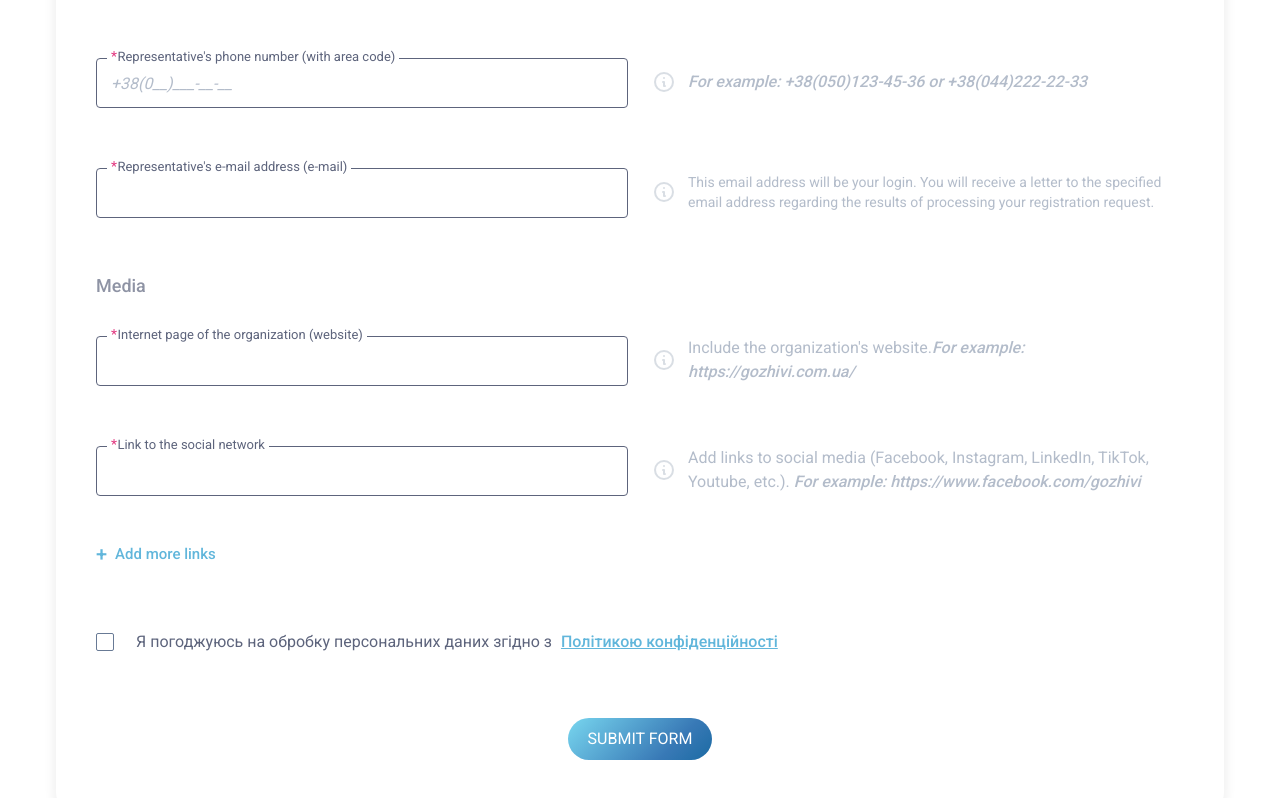
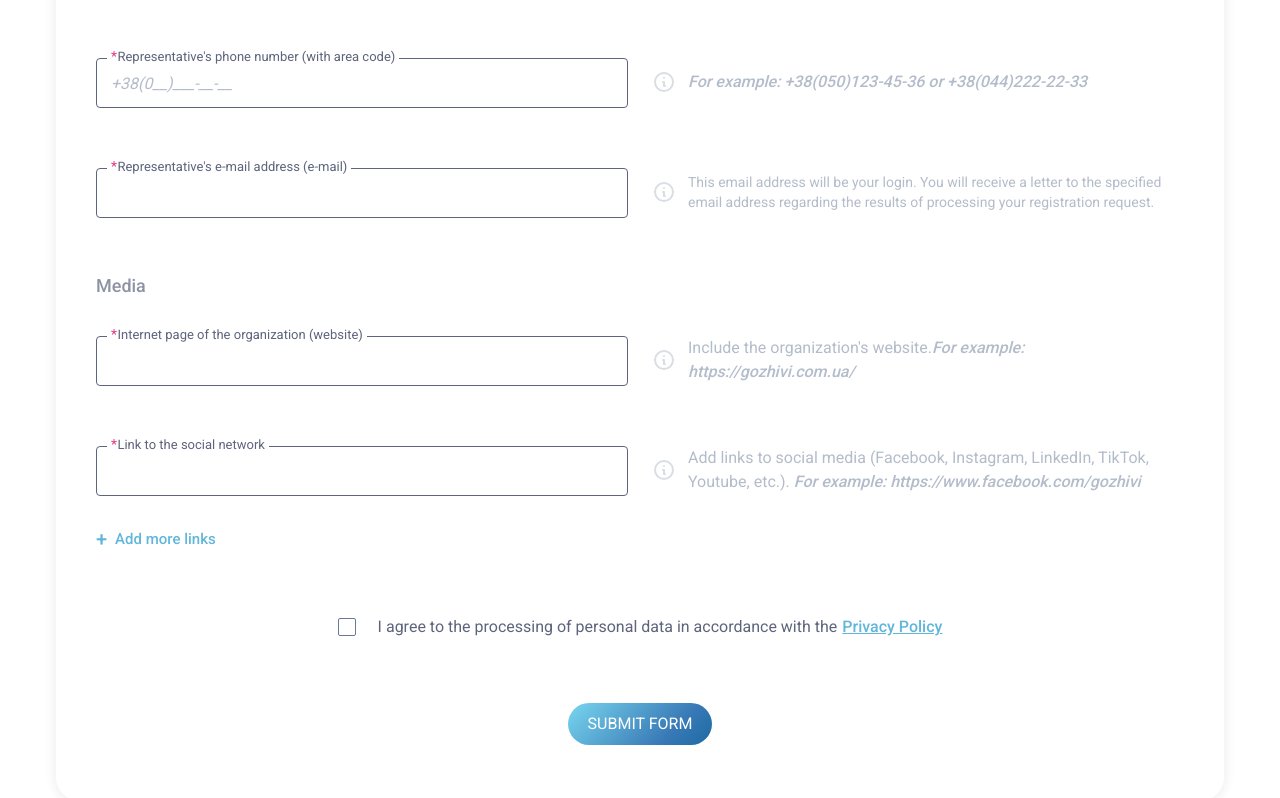
Before and after one commit to it-volunteers-ukraine/ChariERP, a Next.js app in the folder client/: page /en/sign-up in a window 1280 px wide. Shown: the part 1183-1981 px from the top of the page. Built offline with nearby package versions, Linux system fonts and the light colour scheme.

Commit message:
Added text for checkbox

```diff
--- a/client/src/app/[locale]/(login)/sign-up/sign-up.tsx
+++ b/client/src/app/[locale]/(login)/sign-up/sign-up.tsx
@@ -45,6 +45,7 @@ const SignUp = () => {
     'auth-page.registration.socialNetworks',
   );
   const button = useTranslations('auth-page.registration.button');
+  const checkbox = useTranslations('auth-page.registration.checkbox');
 
   const onSubmit = (values: FormikValues) => {
     console.log(values);
@@ -201,7 +202,7 @@ const SignUp = () => {
 
           {inputFields.map((name, index) => {
             return (
-              <div key={index} className={styles.inputWrapper}>
+              <div key={index} className={`${styles.inputWrapper} mb-0`}>
                 <InputField
                   required
                   name={name}
@@ -222,7 +223,7 @@ const SignUp = () => {
           {inputFields.length < 5 && (
             <button
               onClick={addInputField}
-              className="flex justify-center items-center mb-16 text-[15px] font-medium text-title-title pointer"
+              className="flex justify-center items-center mt-[-15px] mb-16 text-[15px] font-medium text-title-title pointer"
             >
               <span className="mr-[8px] text-[20px] font-medium">+</span>
               {button('addNewInput')}
@@ -230,11 +231,12 @@ const SignUp = () => {
           )}
 
           <CheckboxRadioField
+            href="#"
             name="agree"
             checked={false}
-            className="mb-16"
-            hrefText="Політикою конфіденційності"
-            label={'Я погоджуюсь на обробку персональних даних згідно з '}
+            className="mb-16 laptop:mx-auto"
+            label={checkbox('info')}
+            hrefText={checkbox('link')}
           />
 
           <Button
--- a/client/src/messages/en.json
+++ b/client/src/messages/en.json
@@ -66,6 +66,10 @@
       "button": {
         "submit": "Submit Form",
         "addNewInput": "Add more links"
+      },
+      "checkbox": {
+        "link": "Privacy Policy",
+        "info": "I agree to the processing of personal data in accordance with the"
       }
     }
   },
--- a/client/src/messages/ua.json
+++ b/client/src/messages/ua.json
@@ -67,6 +67,10 @@
       "button": {
         "submit": "Відправити Форму",
         "addNewInput": "Додати ще посилання"
+      },
+      "checkbox": {
+        "link": "Політикою конфіденційності",
+        "info": "Я погоджуюсь на обробку персональних даних згідно з"
       }
     }
   },
```
